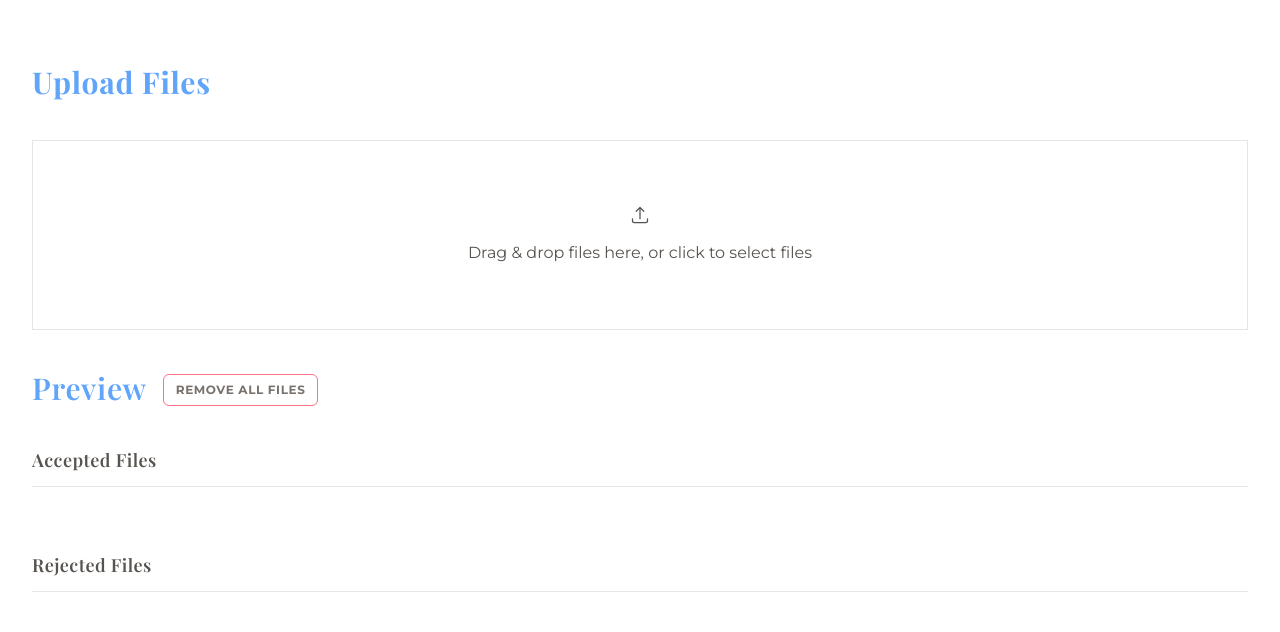
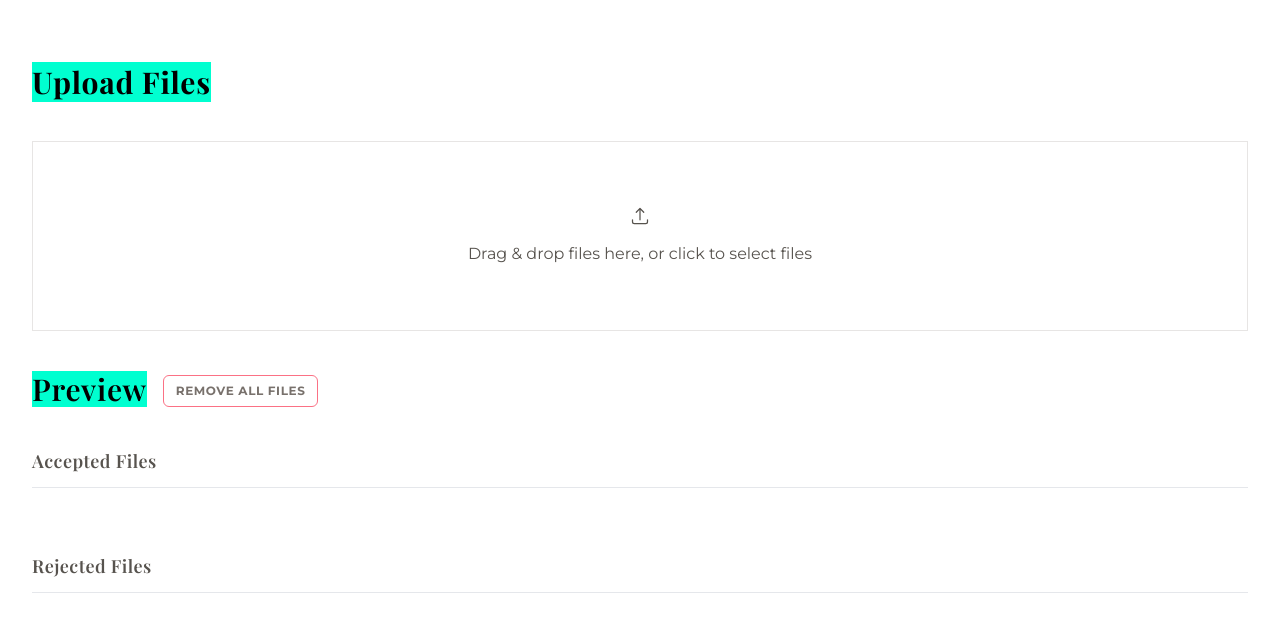
Before and after one commit to FastainCS09/ImageFilterMachineLearning, a Next.js app in the folder client/: page / in a window 1280 px wide. Shown: the top 632 px of the page. Built offline with nearby package versions, Linux system fonts and the light colour scheme; a web font is replaced by a local one.

Commit message:
gitignore

```diff
--- a/client/components/Dropzone.jsx
+++ b/client/components/Dropzone.jsx
@@ -105,13 +105,19 @@ const Dropzone = ({ className }) => {
   const renderJsonData = (jsonData) => {
     console.log(`${JSON.stringify(jsonData)} JSON DATA`);
     return (
-        <ul style={{  textAlign: 'left', paddingLeft: '5px', listStylePosition: 'inside', listStyleType: 'disc'}}>
-          {Object.entries(jsonData).map(([key, value]) => (
-              <li key={key} style={{fontSize: '13px'}}>
-                {`${key}: ${value}`}  {/* Directly use the string value */}
-              </li>
-          ))}
-        </ul>
+      <ul style={{ textAlign: 'left', paddingLeft: '5px', listStylePosition: 'inside', listStyleType: 'disc' }}>
+        {Object.entries(jsonData).map(([key, value], index) => (
+          <li
+            key={key}
+            style={{
+              fontSize: '13px',
+              fontWeight: index === 0 ? 'bold' : 'normal',
+            }}
+          >
+            {`${key}: ${value}%`}  {/* Directly use the string value */}
+          </li>
+        ))}
+      </ul>
     );
   };
 
@@ -135,7 +141,8 @@ const Dropzone = ({ className }) => {
 
         <section className='mt-10'>
           <div className='flex gap-4'>
-            <h2 className='title text-3xl font-semibold'>Preview</h2>
+            <h2 className='title text-3xl font-semibold'
+                style={{backgroundColor: 'rgba(0,255,208,255)', color: 'black', display: 'inline'}}>Preview</h2>
             <button
                 type='button'
                 onClick={removeAll}
--- a/client/pages/index.jsx
+++ b/client/pages/index.jsx
@@ -3,10 +3,11 @@ import Dropzone from '@/client/components/Dropzone'
 const Homepage = () => {
   return (
     <section className='section'>
-      <div className='container'>
-        <h1 className='title text-3xl font-bold'>Upload Files</h1>
-        <Dropzone className='p-16 mt-10 border border-neutral-200' />
-      </div>
+        <div className='container'>
+            <h1 className='title text-3xl font-bold'
+                style={{backgroundColor: 'rgba(0,255,208,255)', color: 'black', display: 'inline'}}>Upload Files</h1>
+            <Dropzone className='p-16 mt-10 border border-neutral-200'/>
+        </div>
     </section>
   )
 }
```
Also changed, not shown: 1 other file (tests, documents, lock files or other folders).
